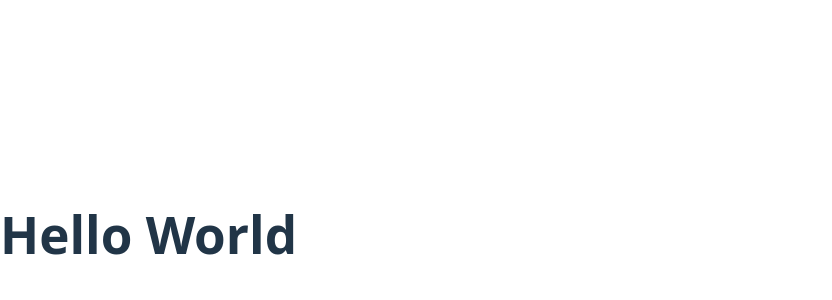
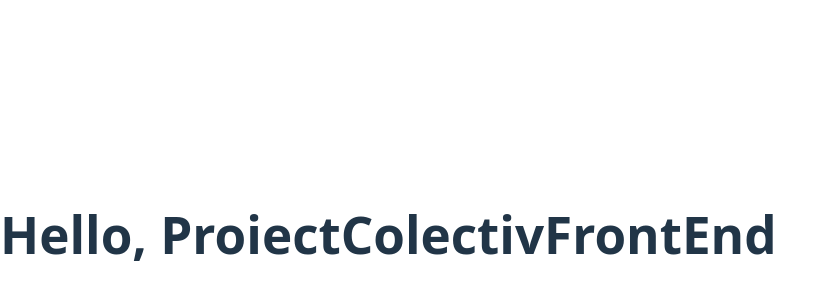
Before and after one commit to SerbanEduard/ProiectColectivFrontEnd, a React app: page / in a window 1280 px wide. Shown: the part 166-466 px from the top of the page, without its empty margins (0-832 px from the left). Built offline with nearby package versions, Linux system fonts and the light colour scheme; the HTML template or start-up script is replaced by a standard one.

Commit message:
1st commit

```diff
--- a/src/App.tsx
+++ b/src/App.tsx
@@ -3,7 +3,7 @@ function App() {
   return (
     <>
       <div>
-        <h1>Hello World</h1>
+        <h1>Hello, ProiectColectivFrontEnd</h1>
       </div>
     </>
   )
```
